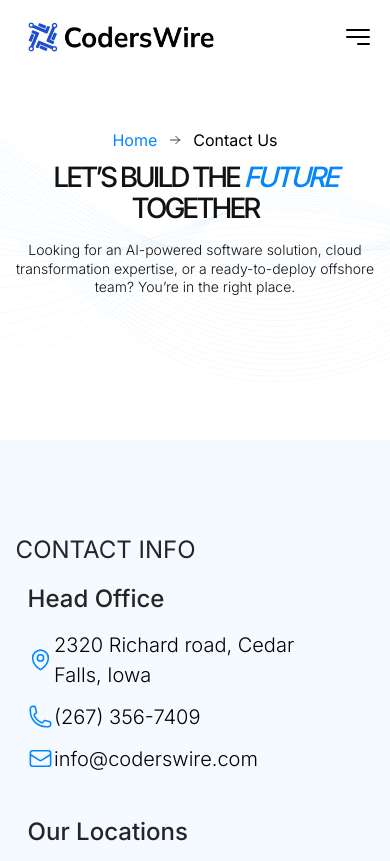
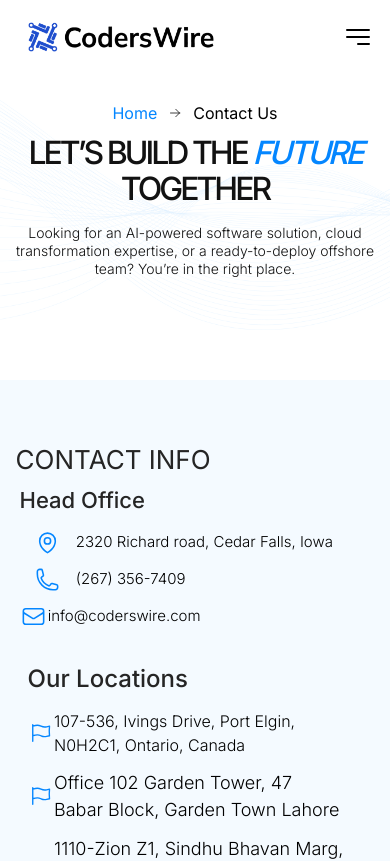
Before and after one commit to obaidofficial/coderswire, a Next.js app: page /contact in a window 390 px wide. Shown: the top 861 px of the page. Built offline with nearby package versions, Linux system fonts and the light colour scheme.

Commit message:
Starting Responsive

```diff
--- a/app/contact/components/banner/ContactBanner.tsx
+++ b/app/contact/components/banner/ContactBanner.tsx
@@ -6,7 +6,7 @@ import React from "react";
 
 const ContactBanner = () => {
   return (
-    <div className="relative w-full h-[440px] bg-white ">
+    <div className="relative w-full h-[380px] lg:h-[440px] bg-white ">
       {/* Overlay */}
       <div className="absolute top-0 left-0 w-full h-full bg-[url('/images/waves.jpg')] bg-center bg-cover bg-no-repeat opacity-25"></div>
       {/* Blue overlay that affects dark pixels */}
@@ -21,14 +21,14 @@ const ContactBanner = () => {
                 </Link>{" "}
                 <ArrowRightIcon className="w-3 h-3" /> <span>Contact Us</span>
               </p>
-              <h1 className="text-[28px] mb-4 md:mb-3 text-center lg:text-[50px] leading-[1.1em] tracking-[-3px] text-[#121212] font-medium uppercase">
+              <h1 className="text-[32px] mb-4 md:mb-3 text-center lg:text-[50px] leading-[1.1em] tracking-[-3px] text-[#121212] font-medium uppercase">
                 Let’s Build the{" "}
                 <span className="italic text-[#0486ff] font-medium">
                   Future{" "}
                 </span>
                 Together
               </h1>
-              <p className="text-[14px] mb-4 md:mb-6 w-full text-center lg:text-[20px] leading-[1.3em] text-[#121212] font-light">
+              <p className="text-[14px] md:mb-6 w-full text-center lg:text-[20px] leading-[1.3em] text-[#121212] font-light">
                 Looking for an AI-powered software solution, cloud
                 transformation expertise, or a ready-to-deploy offshore team?
                 You’re in the right place.
--- a/app/contact/components/contactFormSection/ContactFormSection.tsx
+++ b/app/contact/components/contactFormSection/ContactFormSection.tsx
@@ -19,44 +19,44 @@ import { FiInstagram } from "react-icons/fi";
 
 const ContactFormSection = () => {
   return (
-    <div className="pb-16 pt-16 bg-[#f4faff]">
+    <div className="pb-8 pt-8 lg:pb-16 lg:pt-16 bg-[#f4faff]">
       <div className="w-[92%] lg:w-[88%] mx-auto">
         <div className="grid grid-cols-1 lg:grid-cols-4 gap-4 mx-auto pt-8">
           <div className="col-span-2">
-            <h2 className="text-[24px] mb-2 md:text-[28px] lg:text-[40px] leading-[1.2em] text-[#252525] dark:text-white font-normal uppercase">
+            <h2 className="text-[26px] mb-2 md:text-[28px] lg:text-[40px] leading-[1.2em] text-[#252525] dark:text-white font-normal uppercase">
               Contact Info
             </h2>
 
             <div className="grid grid-cols-1 gap-2 my-2">
-              <div className="py-3 pr-4 px-3">
-                <h4 className="text-[24px] mb-4 md:text-[28px] lg:text-[26px] leading-[1.2em] text-[#252525] dark:text-white font-medium">
+              <div className="py-1 px-1 lg:py-3 lg:px-3">
+                <h4 className="text-[22px] mb-4 md:text-[28px] lg:text-[26px] leading-[1.2em] text-[#252525] dark:text-white font-medium">
                   Head Office
                 </h4>
                 <div className="w-[96%] lg:w-[96%] grid grid-cols-12 mb-3">
-                  <div className="lg:col-span-1 flex items-center justify-center">
+                  <div className="col-span-2 lg:col-span-1 flex items-center justify-center">
                     <MapPinIcon
                       width={25}
                       height={25}
                       className="text-[#0486ff]"
                     />
                   </div>
-                  <div className="col-span-11 text-left flex items-center">
-                    <p className="text-md text-black font-light text-[20px]">
+                  <div className="col-span-10 lg:col-span-11 text-left flex items-center">
+                    <p className="text-md text-black font-light text-[15px] lg:text-[20px]">
                       2320 Richard road, Cedar Falls, Iowa
                     </p>
                   </div>
                 </div>
 
                 <div className="w-[96%] lg:w-[96%] grid grid-cols-12 mb-3">
-                  <div className="lg:col-span-1 flex items-center justify-center">
+                  <div className="col-span-2 lg:col-span-1 flex items-center justify-center">
                     <PhoneIcon
                       width={25}
                       height={25}
                       className="text-[#0486ff]"
                     />
                   </div>
-                  <div className="col-span-11 text-left flex items-center">
-                    <p className="text-md text-black font-light text-[20px]">
+                  <div className="col-span-10 lg:col-span-11 text-left flex items-center">
+                    <p className="text-md text-black font-light text-[15px] lg:text-[20px]">
                       (267) 356-7409
                     </p>
                   </div>
@@ -71,7 +71,7 @@ const ContactFormSection = () => {
                     />
                   </div>
                   <div className="col-span-11 text-left flex items-center">
-                    <p className="text-md text-black font-light text-[20px]">
+                    <p className="text-md text-black font-light text-[15px] lg:text-[20px]">
                       info@coderswire.com
                     </p>
                   </div>
@@ -93,7 +93,7 @@ const ContactFormSection = () => {
                     />
                   </div>
                   <div className="col-span-11 text-left flex items-center">
-                    <p className="text-md text-black font-light text-[18px]">
+                    <p className="text-md text-black font-light text-[16px] lg:text-[18px]">
                       107-536, Ivings Drive, Port Elgin, N0H2C1, Ontario, Canada
                     </p>
                   </div>
```
